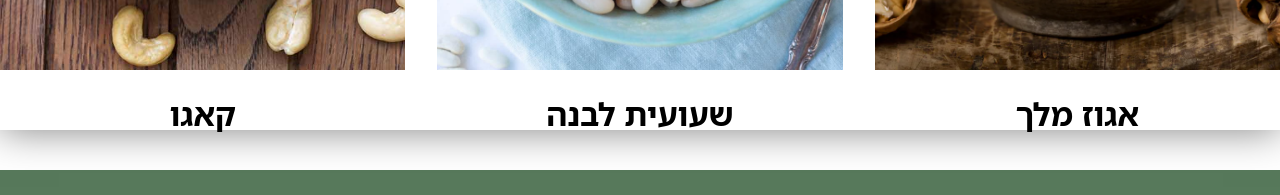
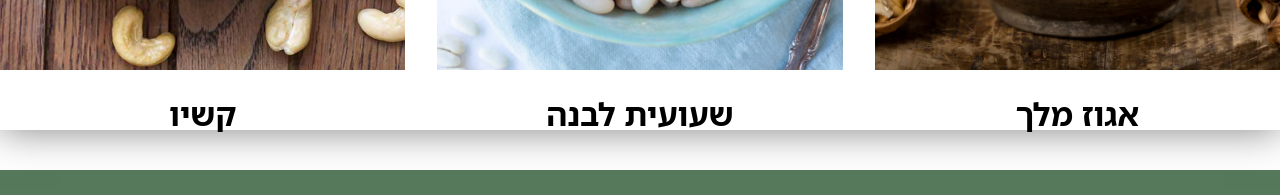
Before and after one commit to mohammadBelbesi/Hamezaveh, a React (Create React App) app: page / in a window 1280 px wide. Shown: the part 3044-3239 px from the top of the page. Built offline with nearby package versions, Linux system fonts and the light colour scheme; no server answers; the database is empty.

Commit message:
update words

```diff
--- a/src/components/homePage/Products.js
+++ b/src/components/homePage/Products.js
@@ -11,7 +11,7 @@ const Products = () => {
     { name: 'אורז', image: rice },
     { name: 'אגוז מלך', image: walnut },
     { name: 'שעועית לבנה', image: whiteBeans },
-    { name: 'קאגו', image: kajo },
+    { name: 'קשיו', image: kajo },
     // Add more products as needed
   ];
 
--- a/src/pages/Cart.js
+++ b/src/pages/Cart.js
@@ -222,7 +222,7 @@ const Cart = () => {
                   </div>
                   <p className="font-titleFont font-semibold flex justify-between mt-6">
                     {isMember && (
-                      <span className="text-lg">הנחת חבר מעודון 30%</span>
+                      <span className="text-lg">הנחת חבר מועדון 30%</span>
                     )}
                   </p>
                   <p className="font-titleFont font-semibold flex justify-between mt-6">
```
